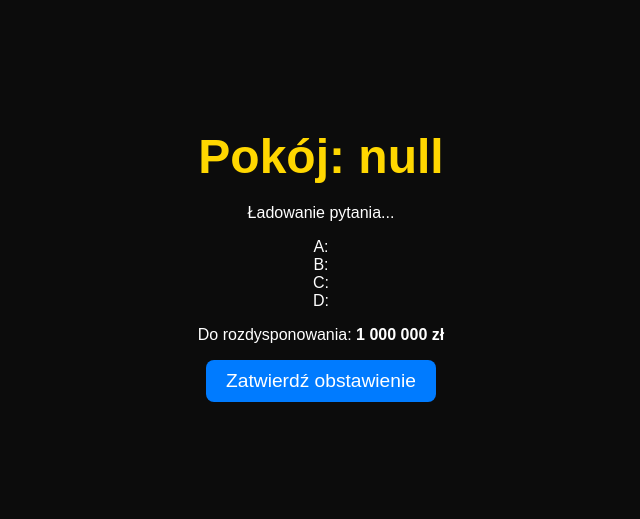
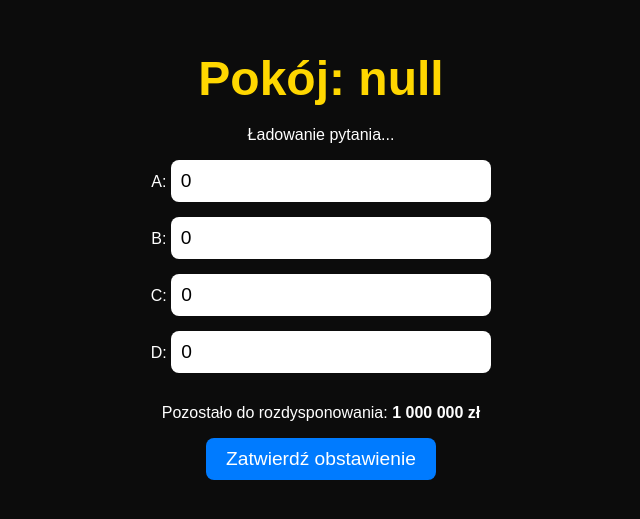
Before and after one commit to MrEverY/PostawNaMilion, a website: page public/game.html in a window 1280 px wide. Shown: the part 151-670 px from the top of the page, without its empty margins (319-959 px from the left). Drawn offline with nearby package versions, Linux system fonts and the light colour scheme; no server answers.

Commit message:
Update game1.html

```diff
--- a/public/game.html
+++ b/public/game.html
@@ -7,19 +7,27 @@
 </head>
 <body>
   <div class="container">
-    <h1 id="room-title">Gra</h1>
+    <h1 id="room-title">Pokój: ...</h1>
     <div id="question-box">
       <p id="question">Ładowanie pytania...</p>
       <div id="answers">
-        <div class="answer" id="A">A: <span class="text"></span></div>
-        <div class="answer" id="B">B: <span class="text"></span></div>
-        <div class="answer" id="C">C: <span class="text"></span></div>
-        <div class="answer" id="D">D: <span class="text"></span></div>
+        <div class="answer" id="A">A: <span class="text"></span>
+          <input type="number" id="input-A" value="0" min="0" step="10000" />
+        </div>
+        <div class="answer" id="B">B: <span class="text"></span>
+          <input type="number" id="input-B" value="0" min="0" step="10000" />
+        </div>
+        <div class="answer" id="C">C: <span class="text"></span>
+          <input type="number" id="input-C" value="0" min="0" step="10000" />
+        </div>
+        <div class="answer" id="D">D: <span class="text"></span>
+          <input type="number" id="input-D" value="0" min="0" step="10000" />
+        </div>
       </div>
     </div>
 
     <div id="money-info">
-      <p>Do rozdysponowania: <strong id="remaining">1 000 000 zł</strong></p>
+      <p>Pozostało do rozdysponowania: <strong id="remaining">1 000 000 zł</strong></p>
     </div>
 
     <div class="buttons">
```
